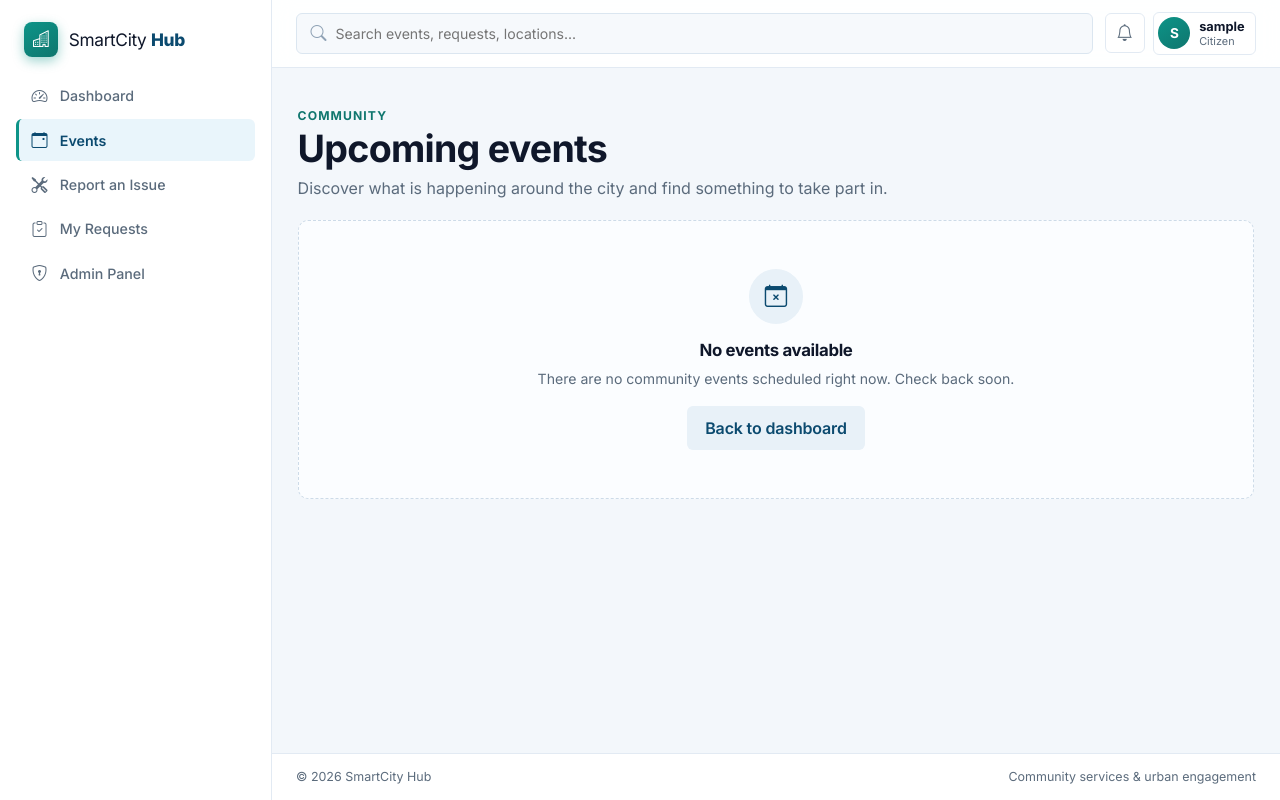
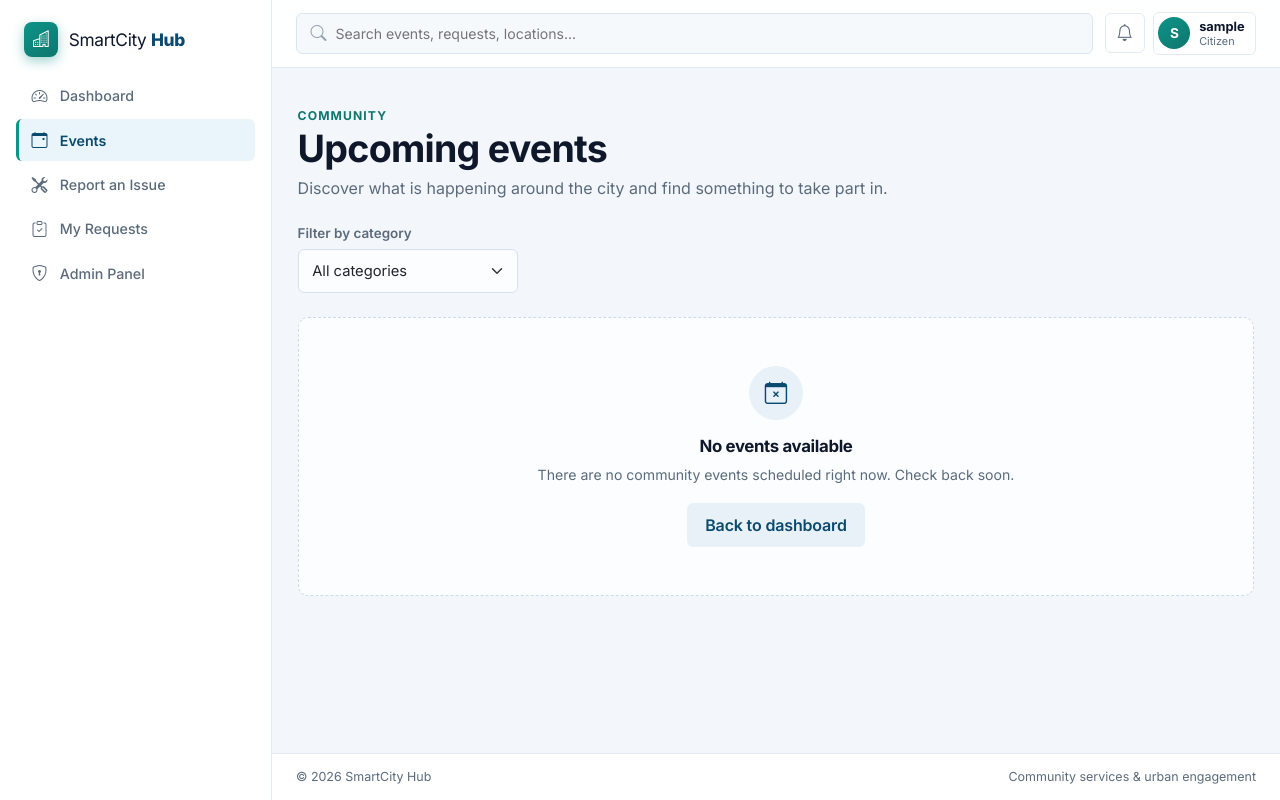
Before and after one commit to lanaghanim/SmartCityHub, a Django app: page /events/ in a window 1280 px wide. Run offline with Django 5.2, Linux system fonts and the light colour scheme; the visitor is signed in with stand-in values (Sample User, id 1); data that the repository does not hold is empty.

Commit message:
feat: add event details, registration, and category filter

```diff
--- a/core/urls.py
+++ b/core/urls.py
@@ -8,6 +8,8 @@ urlpatterns = [
     path('logout/', views.logout_view, name='logout'),
     path('dashboard/', views.dashboard, name='dashboard'),
     path('events/', views.event_list, name='event_list'),
+    path('events/<int:event_id>/', views.event_detail, name='event_detail'),
+    path('events/<int:event_id>/register/', views.register_for_event, name='register_for_event'),
     path('submit-request/', views.submit_request, name='submit_request'),
     path('my-requests/', views.my_requests, name='my_requests'),
     path('search/', views.search, name='search'),
--- a/core/views.py
+++ b/core/views.py
@@ -2,10 +2,10 @@ from django.contrib import messages
 from django.contrib.auth import authenticate, login, logout
 from django.contrib.auth.decorators import login_required
 from django.db.models import Q
-from django.shortcuts import redirect, render
+from django.shortcuts import get_object_or_404, redirect, render
 from django.utils import timezone
 
-from .models import Event, ServiceRequest, User
+from .models import Category, Event, EventRegistration, ServiceRequest, User
 
 
 def home(request):
@@ -76,8 +76,49 @@ def dashboard(request):
 
 @login_required
 def event_list(request):
-    events = Event.objects.filter(date__gte=timezone.localdate()).order_by('date')
-    return render(request, 'events.html', {'events': events})
+    events = Event.objects.filter(date__gte=timezone.localdate()).select_related('category').order_by('date')
+    category_filter = request.GET.get('category', '').strip()
+    if category_filter:
+        events = events.filter(category__name=category_filter)
+
+    return render(request, 'events.html', {
+        'events': events,
+        'categories': Category.objects.order_by('name'),
+        'selected_category': category_filter,
+    })
+
+
+@login_required
+def event_detail(request, event_id):
+    event = get_object_or_404(Event.objects.select_related('category'), id=event_id)
+    is_registered = EventRegistration.objects.filter(event=event, citizen=request.user).exists()
+    registrations_count = event.registrations.count()
+
+    return render(request, 'event_detail.html', {
+        'event': event,
+        'is_registered': is_registered,
+        'registrations_count': registrations_count,
+    })
+
+
+@login_required
+def register_for_event(request, event_id):
+    event = get_object_or_404(Event, id=event_id)
+
+    if event.registrations.count() >= event.capacity:
+        messages.error(request, 'This event has reached full capacity.')
+        return redirect('event_detail', event_id=event.id)
+
+    registration, created = EventRegistration.objects.get_or_create(
+        event=event,
+        citizen=request.user,
+    )
+    if created:
+        messages.success(request, f'You are registered for {event.title}!')
+    else:
+        messages.warning(request, 'You are already registered for this event.')
+
+    return redirect('event_detail', event_id=event.id)
 
 
 @login_required
--- a/static/css/style.css
+++ b/static/css/style.css
@@ -524,6 +524,19 @@ a {
     font-size: 0.9rem;
     width: 1rem;
     text-align: center;
+}
+
+.event-filter {
+    display: flex;
+    flex-wrap: wrap;
+    align-items: flex-end;
+    gap: 0.75rem;
+    margin-bottom: 1.5rem;
+}
+
+.event-filter .form-select {
+    width: auto;
+    min-width: 220px;
 }
 
 /* ---------- Request card ---------- */
--- a/templates/events.html
+++ b/templates/events.html
@@ -9,6 +9,23 @@
         <h1>Upcoming events</h1>
         <p>Discover what is happening around the city and find something to take part in.</p>
     </div>
+
+    <form method="get" class="event-filter">
+        <div>
+            <label for="category" class="form-label small fw-semibold text-muted">Filter by category</label>
+            <select name="category" id="category" class="form-select" onchange="this.form.submit()">
+                <option value="">All categories</option>
+                {% for category in categories %}
+                    <option value="{{ category.name }}" {% if selected_category == category.name %}selected{% endif %}>
+                        {{ category.name }}
+                    </option>
+                {% endfor %}
+            </select>
+        </div>
+        {% if selected_category %}
+            <a href="{% url 'event_list' %}" class="btn btn-soft">Clear filter</a>
+        {% endif %}
+    </form>
 
     <div class="row g-4">
         {% for event in events %}
--- a/templates/partials/_event_card.html
+++ b/templates/partials/_event_card.html
@@ -11,11 +11,14 @@
         <ul class="event-meta list-unstyled">
             <li><i class="bi bi-geo-alt"></i>{{ event.location }}</li>
             <li><i class="bi bi-clock"></i>{{ event.time|time:"g:i A" }}</li>
-            <li><i class="bi bi-people"></i>{{ event.capacity }} spots available</li>
+            <li><i class="bi bi-people"></i>Capacity: {{ event.capacity }}</li>
             <li>
                 <i class="bi bi-tag"></i>
                 {% if event.price > 0 %}${{ event.price|floatformat:2 }}{% else %}Free entry{% endif %}
             </li>
         </ul>
+        <a href="{% url 'event_detail' event.id %}" class="btn btn-soft btn-sm mt-3">
+            View details<i class="bi bi-arrow-right ms-1"></i>
+        </a>
     </div>
 </div>
```
Also changed, not shown: templates/event_detail.html (added, +64 -0 lines).
